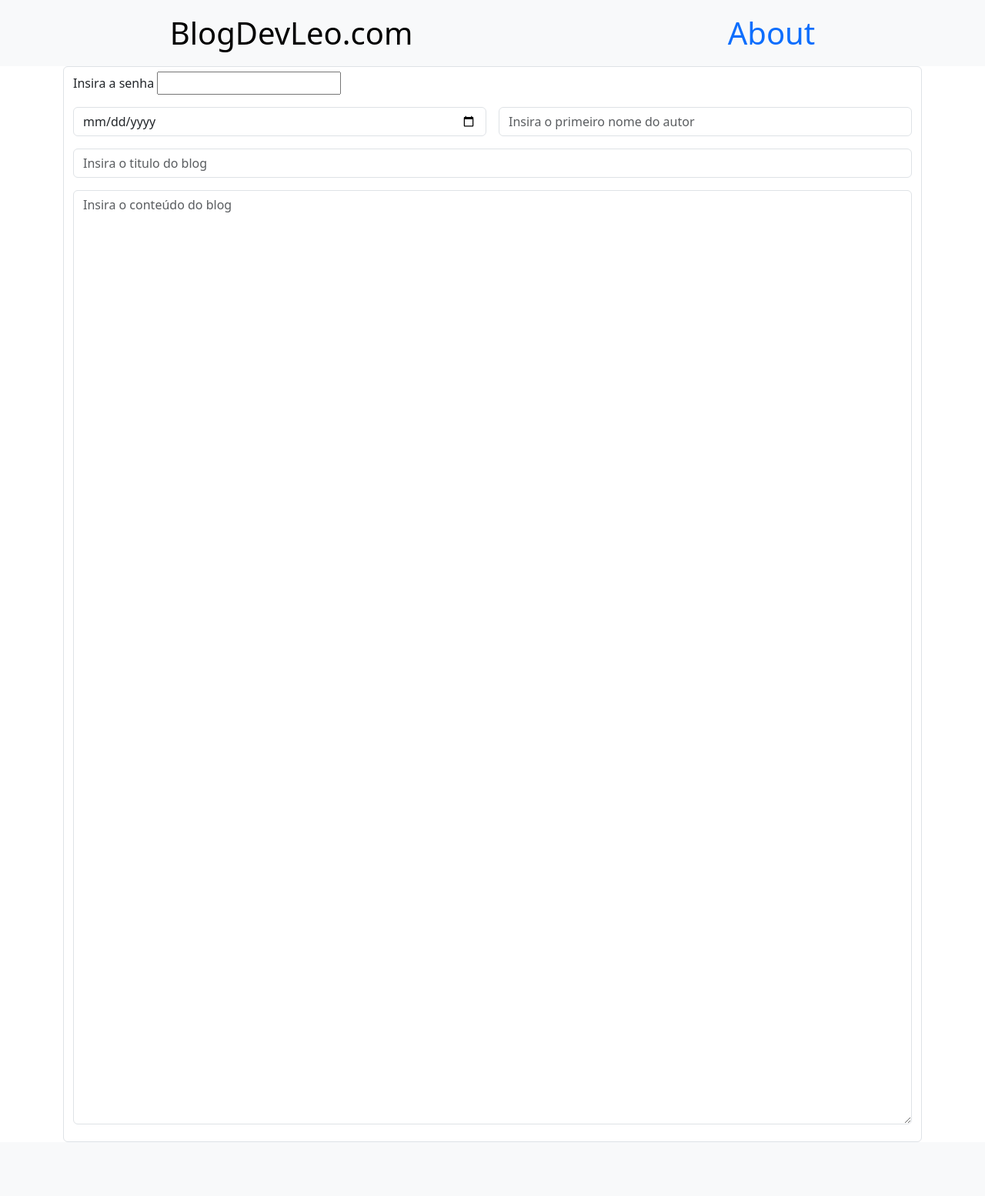
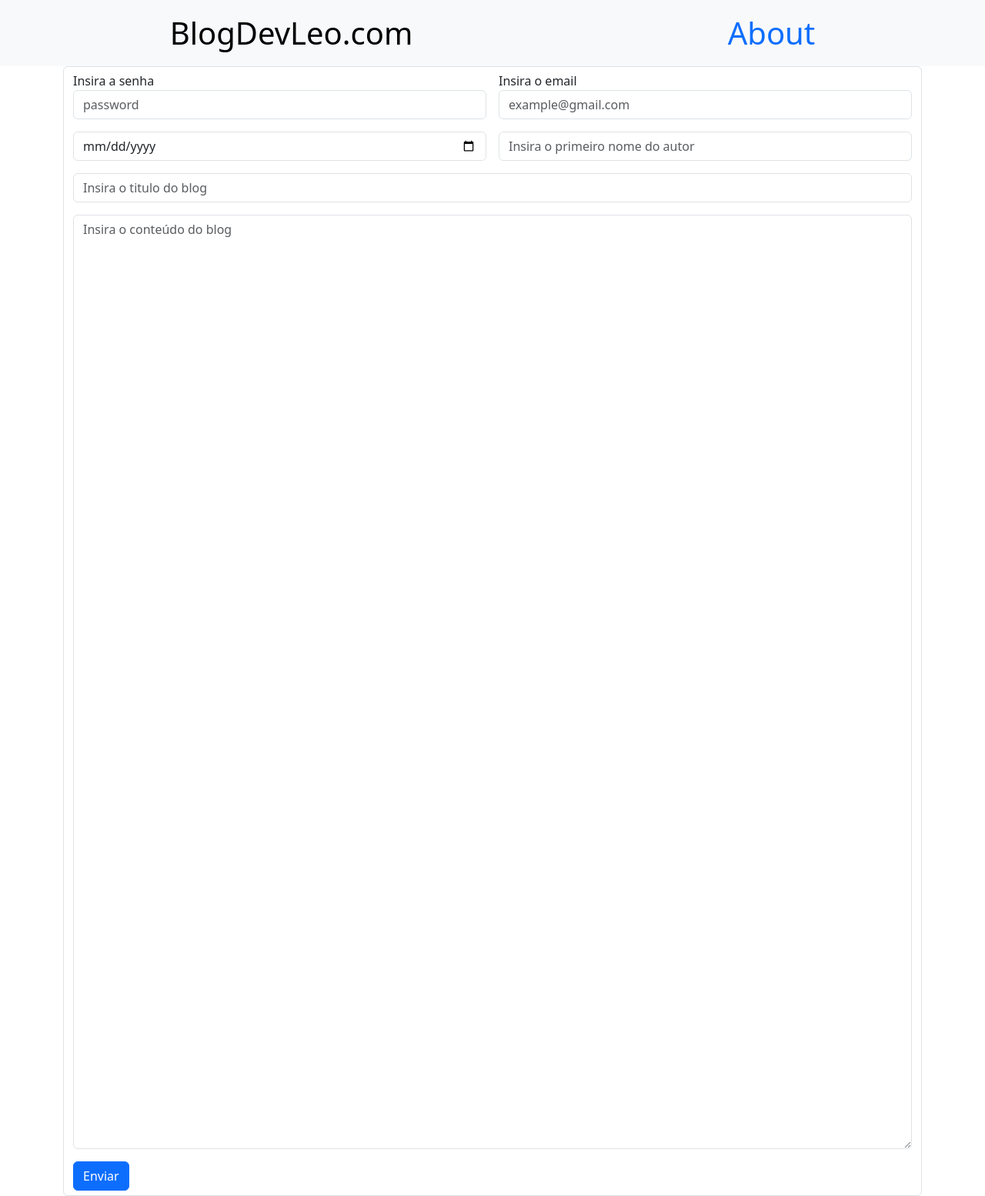
Before and after one commit to leonardohenriquedc/blogdevleo, a PHP site: page /view/new_blog.php in a window 1280 px wide. Shown: the whole page at 77% size. Before the commit the page ends 1484 px from the top, so only its background shows below. Run offline with PHP 8.4, Linux system fonts and the light colour scheme.

Commit message:
update in feature of create new blog

```diff
--- a/view/new_blog.php
+++ b/view/new_blog.php
@@ -10,15 +10,20 @@
     <?php include __DIR__ . "/components/header.php"; ?>
 
     <main class="container">
-        <form class="form-control" method="POST" action="../controller/BlogsAdmin.php">
-            <div class="mb-3">
+        <form class="form-control" method="POST" action="../index.php?to=new_blog">
+            <div class="row g-3 mb-3">
+            <div class="col-md-6">
                 <label for="password">Insira a senha</label>
-                <input type="password" name="password">
+                <input type="password" class="form-control" placeholder="password" name="password">
+            </div>
+            <div class="col-md-6">
+                <label for="email">Insira o email</label>
+                <input type="email" class="form-control" placeholder="example@gmail.com" name="email">
+            </div>
             </div>
             <div class="row g-3 mb-3">
                 <div class="col-md-6">
                     <input type="date" name="date" class="form-control">
-
                 </div>
 
                 <div class="col-md-6">
@@ -33,6 +38,7 @@
             <div class="mb-3">
                 <textarea class="form-control" name="content" rows="50" placeholder="Insira o conteúdo do blog"></textarea>
             </div>
+            <button type="submit" class="btn btn-primary">Enviar</button>
         </form>
     </main>
 
```
Also changed, not shown: index.php (+8 -5 lines), src/Service/BlogsAdminService.php (+24 -2 lines).
